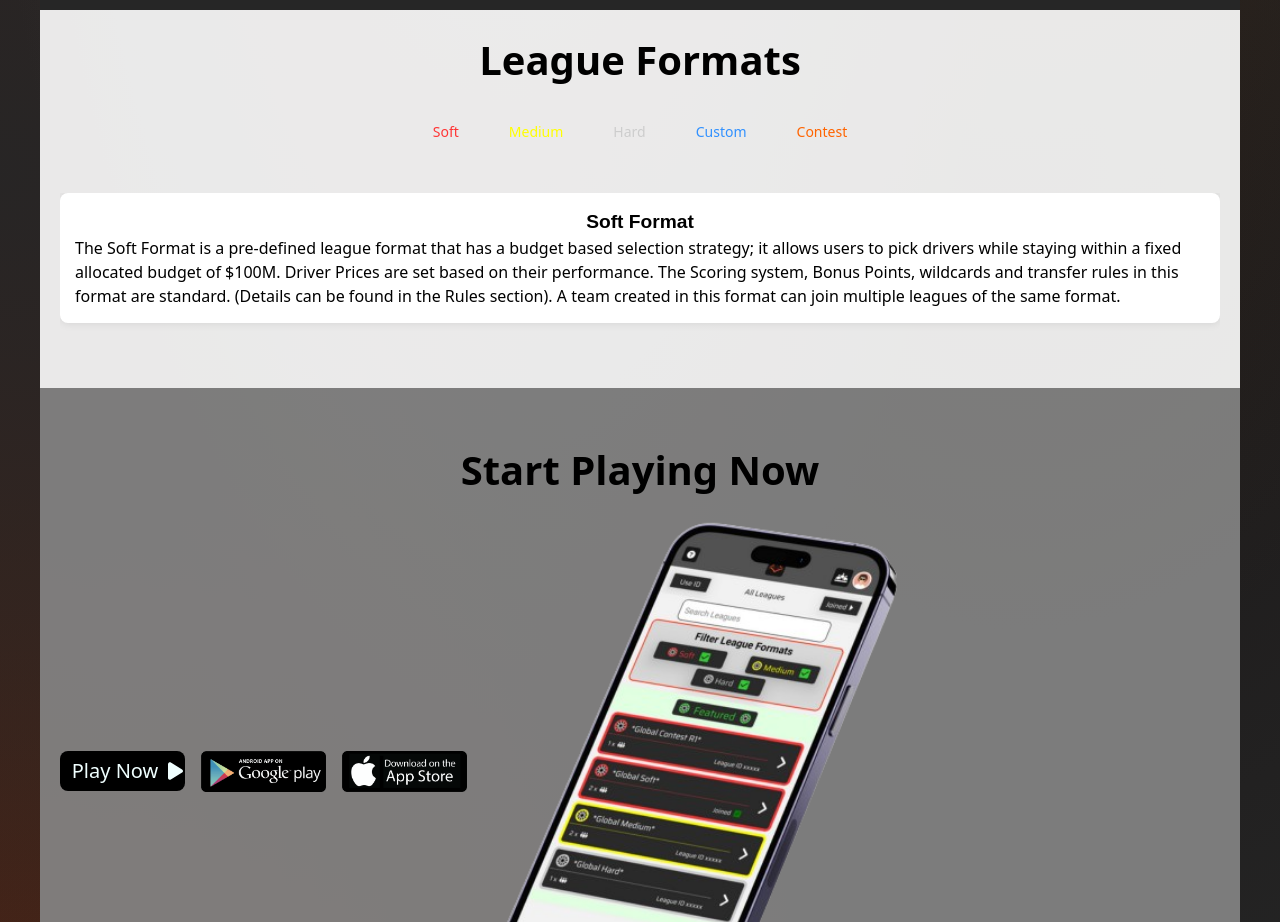
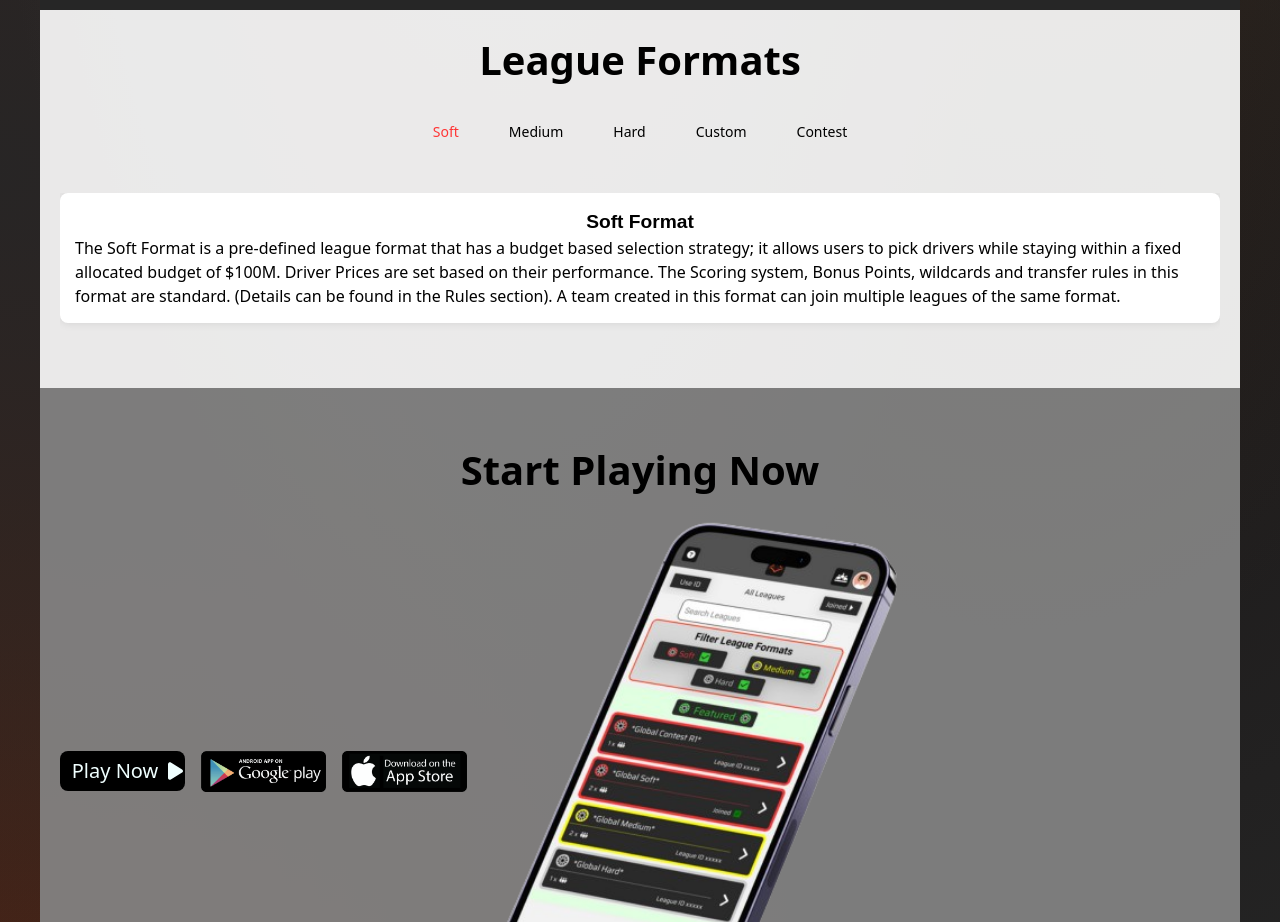
Before and after one commit to slycadelic/fantasy-fox-landing-page, a Next.js app: page / in a window 1280 px wide. Shown: the part 1080-2002 px from the top of the page. Built offline with nearby package versions, Linux system fonts and the light colour scheme; a web font is replaced by a local one.

Commit message:
Updated Global Variables

```diff
--- a/app/globals.css
+++ b/app/globals.css
@@ -15,6 +15,10 @@
     --snow: rgb(251, 251, 251);
     --snowPale: rgba(255, 255, 255, 0.9);
     --softFormat: rgb(255, 53, 53);
+    --mediumFormat: ;
+    --hardFormat: ;
+    --customFormat: ;
+    --contestFormat: ;
 }
 
 h3
--- a/components/home/LeagueFormats.js
+++ b/components/home/LeagueFormats.js
@@ -24,24 +24,24 @@ const LeagueFormat = () => {
             <h2>League Formats</h2>
             <nav>
                 <ul className={styles.nav}>
-                    <li className={styles.li}>
-                        <button onClick={() => scrollToElement(step1Ref.current)} className={styles.btn}> <span className='text-[rgb(255,53,53)] '>Soft</span>
+                    <li className={styles.soft}>
+                        <button onClick={() => scrollToElement(step1Ref.current)} className={styles.btn}> <span className='text-[color:var(--softFormat)]'>Soft</span>
                         </button>
                     </li>
                     <li className={styles.li}>
-                        <button onClick={() => scrollToElement(step2Ref.current)} className={styles.btn}><span className='text-[rgb(255,255,0)]'>Medium</span>
+                        <button onClick={() => scrollToElement(step2Ref.current)} className={styles.btn}><span className='text-[color:var(--mediumFormat)]'>Medium</span>
                         </button>
                     </li>
                     <li className={styles.li}>
-                        <button onClick={() => scrollToElement(step3Ref.current)} className={styles.btn}><span className='text-[rgb(205,205,205)]'>Hard</span>
+                        <button onClick={() => scrollToElement(step3Ref.current)} className={styles.btn}><span className='text-[color:var(--hardFormat)]'>Hard</span>
                         </button>
                     </li>
                     <li className={styles.li}>
-                        <button onClick={() => scrollToElement(step4Ref.current)} className={styles.btn}><span className='text-[rgb(49,145,255)]'>Custom</span>
+                        <button onClick={() => scrollToElement(step4Ref.current)} className={styles.btn}><span className='text-[color:var(--customFormat)]'>Custom</span>
                         </button>
                     </li>
                     <li className={styles.li}>
-                        <button onClick={() => scrollToElement(step5Ref.current)} className={styles.btn}><span className='text-[rgb(255,100,0)]'>Contest</span>
+                        <button onClick={() => scrollToElement(step5Ref.current)} className={styles.btn}><span className='text-[color:var(--contestFormat)]'>Contest</span>
                         </button>
                     </li>
                 </ul>
```
